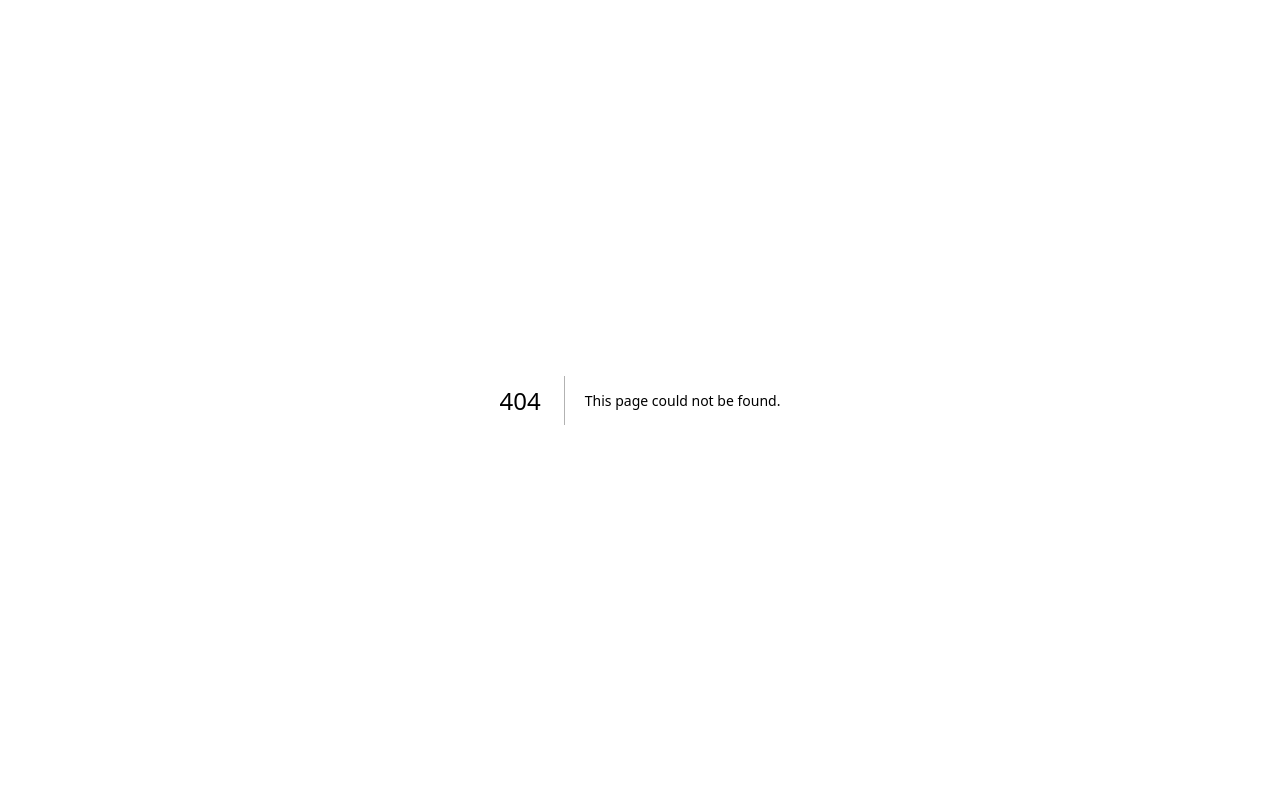
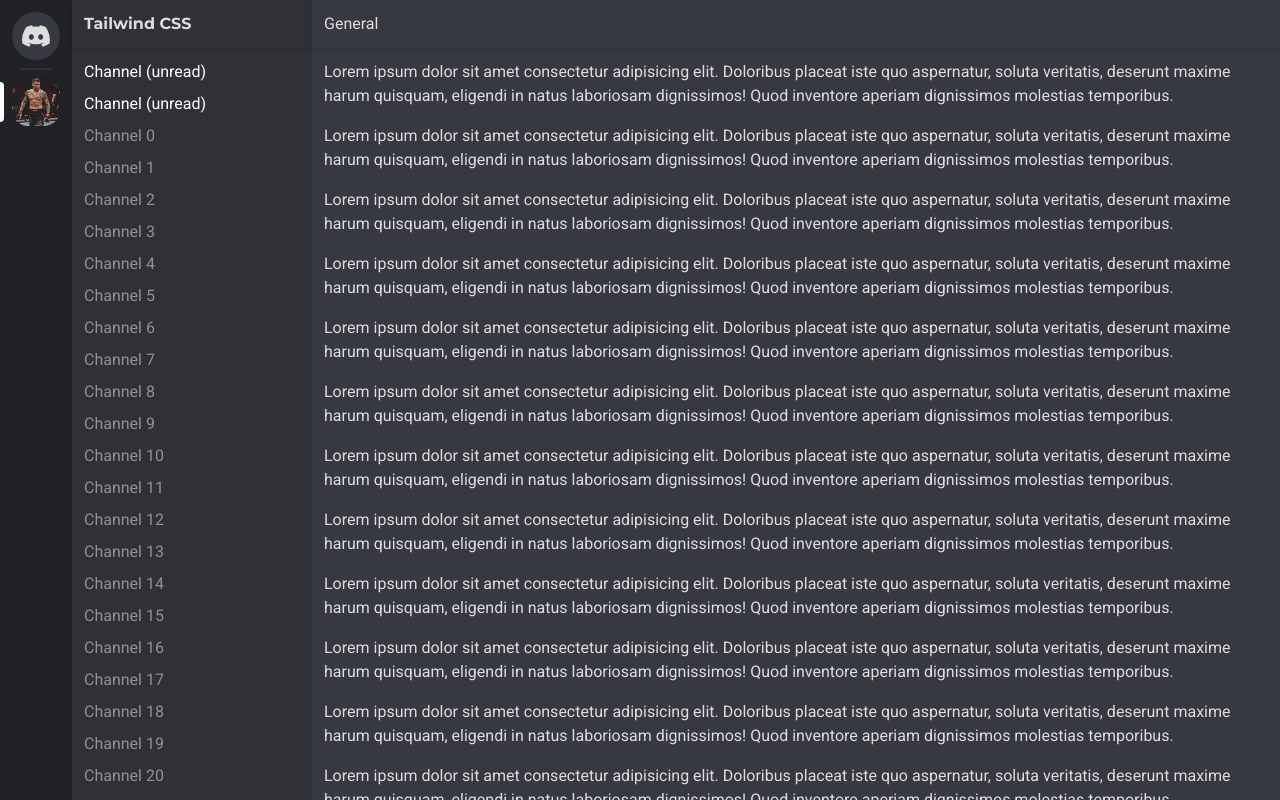
Before and after one commit to John-Kiruba/discord-clone, a Next.js app: page /servers/1 in a window 1280 px wide. Before the commit this address had no page. Built offline with nearby package versions, Linux system fonts and the light colour scheme.

Commit message:
Added Router

```diff
--- /dev/null
+++ b/app/components/discordLogo.tsx
@@ -0,0 +1,12 @@
+function DiscordIcon(props: any) {
+  return (
+    <svg aria-hidden="true" viewBox="0 0 24 24" {...props}>
+      <path
+        fill="currentColor"
+        d="M19.73 4.87a18.2 18.2 0 00-4.6-1.44c-.21.4-.4.8-.58 1.21-1.69-.25-3.4-.25-5.1 0-.18-.41-.37-.82-.59-1.2-1.6.27-3.14.75-4.6 1.43A19.04 19.04 0 00.96 17.7a18.43 18.43 0 005.63 2.87c.46-.62.86-1.28 1.2-1.98-.65-.25-1.29-.55-1.9-.92.17-.12.32-.24.47-.37 3.58 1.7 7.7 1.7 11.28 0l.46.37c-.6.36-1.25.67-1.9.92.35.7.75 1.35 1.2 1.98 2.03-.63 3.94-1.6 5.64-2.87.47-4.87-.78-9.09-3.3-12.83zM8.3 15.12c-1.1 0-2-1.02-2-2.27 0-1.24.88-2.26 2-2.26s2.02 1.02 2 2.26c0 1.25-.89 2.27-2 2.27zm7.4 0c-1.1 0-2-1.02-2-2.27 0-1.24.88-2.26 2-2.26s2.02 1.02 2 2.26c0 1.25-.88 2.27-2 2.27z"
+      />
+    </svg>
+  );
+}
+
+export default DiscordIcon;
--- /dev/null
+++ b/app/components/serverNavigation.tsx
@@ -0,0 +1,62 @@
+"use client";
+
+import DiscordIcon from "./discordLogo";
+import Link from "next/link";
+import { usePathname } from "next/navigation";
+import { ReactNode } from "react";
+
+export default function ServerNavigation({
+  children,
+}: {
+  children: ReactNode;
+}) {
+  return (
+    <div className="flex text-gray-100 h-screen">
+      <div className="bg-gray-900 p-3 space-y-2 overflow-y-scroll hidden-scrollbar">
+        <div>
+          <Navlink href="/">
+            <DiscordIcon className="size-[30px]" />
+          </Navlink>
+        </div>
+
+        <hr className="border-t-white/[.06] border-t-2 rounded mx-2"></hr>
+
+        <div>
+          <Navlink href="/servers/1">
+            <img src="/assets/images/dustin.jpeg" />
+          </Navlink>
+        </div>
+      </div>
+      {children}
+    </div>
+  );
+}
+
+function Navlink({ href, children }: { href: string; children: ReactNode }) {
+  let pathname = usePathname();
+  return (
+    <Link href={href} className="relative block group">
+      <div className="absolute flex h-full items-center -left-3 ">
+        <div
+          className={`${
+            pathname === href
+              ? "h-10"
+              : " h-5 opacity-0 group-hover:opacity-100 scale-0 group-hover:scale-100"
+          } bg-white w-1  rounded-r  transition-all duration-200  origin-left`}
+        ></div>
+      </div>
+
+      <div className="group-active:translate-y-px ">
+        <div
+          className={`${
+            pathname === href
+              ? "text-white rounded-2xl bg-brand"
+              : "text-gray-100 group-hover:text-white rounded-[24px]  bg-gray-700 group-hover:bg-brand group-hover:rounded-2xl"
+          }    flex items-center justify-center size-12  transition-all duration-200 overflow-hidden`}
+        >
+          {children}
+        </div>
+      </div>
+    </Link>
+  );
+}
--- a/app/layout.tsx
+++ b/app/layout.tsx
@@ -1,8 +1,21 @@
 import type { Metadata } from "next";
 import { Inter } from "next/font/google";
+import { Roboto } from "next/font/google";
+import { Montserrat } from "next/font/google";
 import "./globals.css";
+import ServerNavigation from "./components/serverNavigation";
 
 const inter = Inter({ subsets: ["latin"] });
+
+const roboto = Roboto({
+  subsets: ["latin"],
+  weight: ["400", "700"],
+});
+const montserrat = Montserrat({
+  subsets: ["latin"],
+  weight: ["400", "700"],
+  variable: "--font-montserrat",
+});
 
 export const metadata: Metadata = {
   title: "Discord Clone",
@@ -16,7 +29,11 @@ export default function RootLayout({
 }>) {
   return (
     <html lang="en">
-      <body className={`${inter.className} `}>{children}</body>
+      <body
+        className={`${inter.className} ${roboto.className} ${montserrat.variable}`}
+      >
+        <ServerNavigation>{children}</ServerNavigation>
+      </body>
     </html>
   );
 }
--- a/app/page.tsx
+++ b/app/page.tsx
@@ -1,44 +1,17 @@
 export default function Home() {
   return (
     <>
-      <div className="flex text-gray-100 h-screen">
-        <div className="bg-gray-900 p-3 space-y-2 overflow-y-scroll hidden-scrollbar">
-          {[...Array(40)].map((_, index) => (
-            <div className="text-gray-800 rounded-full flex items-center justify-center size-12 bg-white ">
-              {index}
-            </div>
-          ))}
+      <div className="bg-gray-800 w-60 flex  flex-col">
+        <div className="font-title font-bold px-3 h-12 flex items-center shadow-md">
+          Dashboard
         </div>
-        <div className="bg-gray-800 w-60 flex  flex-col">
-          <div className="px-3 h-12 flex items-center shadow-md">
-            Tailwind CSS
-          </div>
-          <div className="text-gray-300 p-3 flex-1 overflow-y-scroll space-y-2">
-            <p className="text-white">Channel (unread)</p>
-            <p className="text-white">Channel (unread)</p>
-            {[...Array(40)].map((_, index) => (
-              <div className="">
-                <p>Channel {index}</p>
-              </div>
-            ))}
-          </div>
+        <div className="text-gray-300 p-3 flex-1 overflow-y-scroll space-y-2">
+          <p className=" text-white ">Friends </p>
         </div>
-        <div className="bg-gray-700 flex-1 flex flex-col">
-          <div className="px-3 h-12 flex items-center shadow-md">General</div>
-          <div className="p-3 flex-1 overflow-y-scroll space-y-4">
-            {[...Array(40)].map((_, index) => (
-              <div className="">
-                <p>
-                  Lorem ipsum dolor sit amet consectetur adipisicing elit.
-                  Doloribus placeat iste quo aspernatur, soluta veritatis,
-                  deserunt maxime harum quisquam, eligendi in natus laboriosam
-                  dignissimos! Quod inventore aperiam dignissimos molestias
-                  temporibus.
-                </p>
-              </div>
-            ))}
-          </div>
-        </div>
+      </div>
+      <div className="bg-gray-700   flex-1 flex flex-col">
+        <div className="px-3 h-12 flex items-center shadow-md">General</div>
+        <div className="p-3 flex-1 overflow-y-scroll space-y-4"></div>
       </div>
     </>
   );
--- /dev/null
+++ b/app/servers/[serverId]/page.tsx
@@ -0,0 +1,36 @@
+export default function ServerID({ params }: { params: { serverId: number } }) {
+  return (
+    <>
+      <div className="bg-gray-800 w-60 flex  flex-col">
+        <div className="font-title font-bold px-3 h-12 flex items-center shadow-md">
+          Tailwind CSS
+        </div>
+        <div className="text-gray-300 p-3 flex-1 overflow-y-scroll space-y-2">
+          <p className=" text-white ">Channel (unread)</p>
+          <p className="text-white">Channel (unread)</p>
+          {[...Array(40)].map((_, index) => (
+            <div className="">
+              <p>Channel {index}</p>
+            </div>
+          ))}
+        </div>
+      </div>
+      <div className="bg-gray-700   flex-1 flex flex-col">
+        <div className="px-3 h-12 flex items-center shadow-md">General</div>
+        <div className="p-3 flex-1 overflow-y-scroll space-y-4">
+          {[...Array(40)].map((_, index) => (
+            <div className="">
+              <p>
+                Lorem ipsum dolor sit amet consectetur adipisicing elit.
+                Doloribus placeat iste quo aspernatur, soluta veritatis,
+                deserunt maxime harum quisquam, eligendi in natus laboriosam
+                dignissimos! Quod inventore aperiam dignissimos molestias
+                temporibus.
+              </p>
+            </div>
+          ))}
+        </div>
+      </div>
+    </>
+  );
+}
--- /dev/null
+++ b/app/servers/page.tsx
@@ -0,0 +1,3 @@
+export default function Servers() {
+  return <h2>Welcome to servers page</h2>;
+}
--- a/tailwind.config.ts
+++ b/tailwind.config.ts
@@ -1,4 +1,5 @@
 import type { Config } from "tailwindcss";
+import { fontFamily } from "tailwindcss/defaultTheme";
 
 const config: Config = {
   content: [
@@ -6,6 +7,7 @@ const config: Config = {
     "./components/**/*.{js,ts,jsx,tsx,mdx}",
     "./app/**/*.{js,ts,jsx,tsx,mdx}",
   ],
+  mode: "jit",
   theme: {
     extend: {
       backgroundImage: {
@@ -14,6 +16,7 @@ const config: Config = {
           "conic-gradient(from 180deg at 50% 50%, var(--tw-gradient-stops))",
       },
       colors: {
+        brand: "#5865F2",
         gray: {
           50: "#ECEDEE",
           100: "#DCDDDE",
@@ -27,6 +30,14 @@ const config: Config = {
           900: "#202225",
         },
       },
+      fontFamily: {
+        robo: ["Roboto", "Open Sans", ...fontFamily.sans],
+        title: ["var(--font-montserrat)"],
+      },
+      fontWeight: {
+        normal: "400",
+        bold: "700",
+      },
     },
   },
   plugins: [],
```
Also changed, not shown: public/assets/images/Discord Logo.jpg (added).
